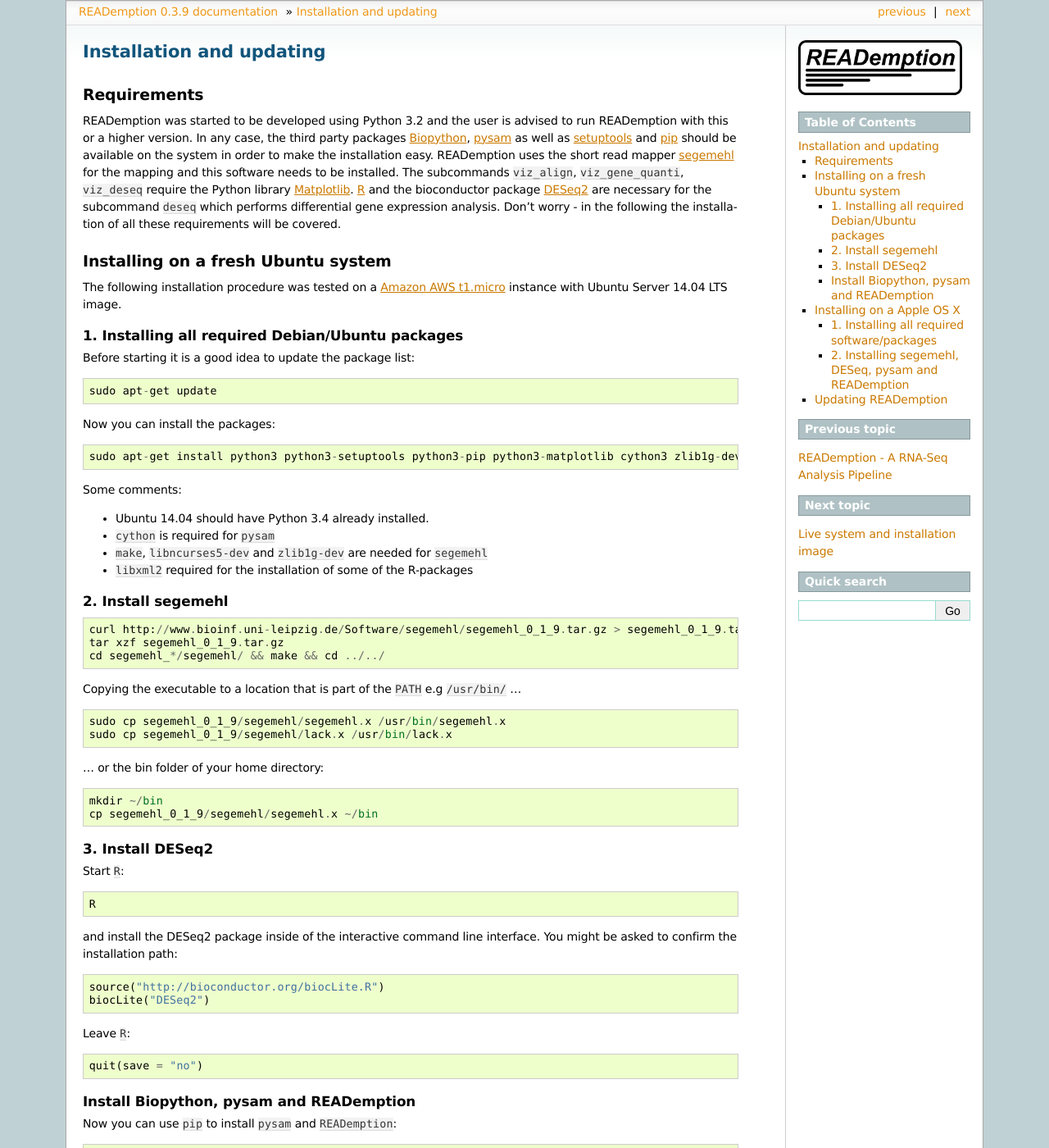
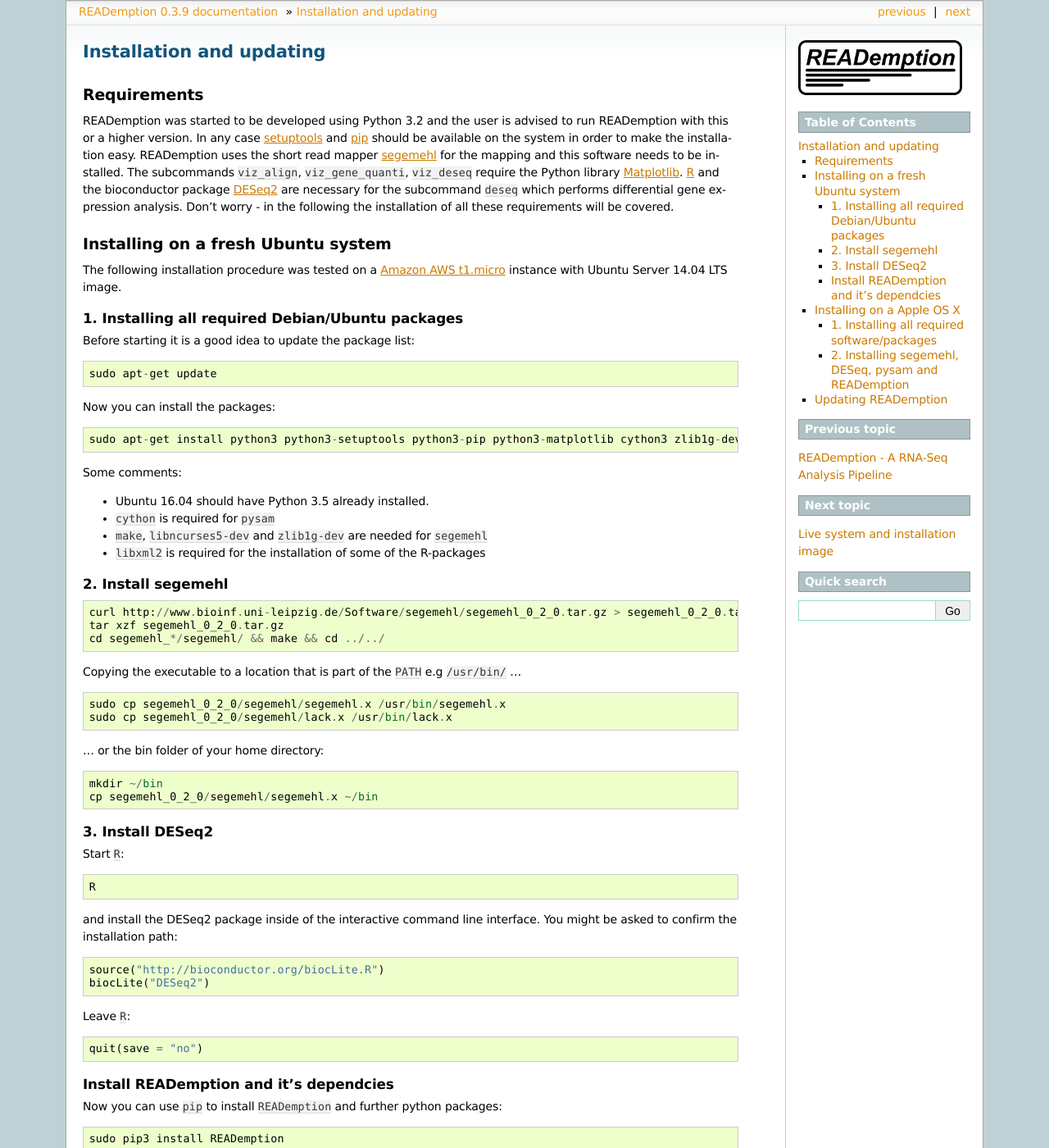
Before and after one commit to foerstner-lab/READemption, a Sphinx documentation site: the page built from docs/source/installation.rst, in a window 1280 px wide and 1400 px high. Shown: the whole window at 82% size. Built offline with Sphinx 7.4.7, drawn with Linux system fonts in a browser that asks for light colours; some of the changed text lies outside the part shown.

Commit message:
Update installation guide

```diff
--- a/docs/source/installation.rst
+++ b/docs/source/installation.rst
@@ -6,9 +6,7 @@ Requirements
 
 READemption was started to be developed using Python 3.2 and the user
 is advised to run READemption with this or a higher version. In any
-case, the third party packages `Biopython <http://biopython.org>`_,
-`pysam <https://code.google.com/p/pysam>`_ as well as `setuptools
-<https://pypi.python.org/pypi/setuptools>`_ and `pip
+case `setuptools <https://pypi.python.org/pypi/setuptools>`_ and `pip
 <http://www.pip-installer.org>`_ should be available on the system in
 order to make the installation easy. READemption uses the short read
 mapper `segemehl
@@ -44,18 +42,18 @@ Now you can install the packages::
 
 Some comments:
 
-- Ubuntu 14.04 should have Python 3.4 already installed.
+- Ubuntu 16.04 should have Python 3.5 already installed.
 - ``cython`` is required for ``pysam``
 - ``make``, ``libncurses5-dev`` and ``zlib1g-dev`` are needed for ``segemehl``
-- ``libxml2`` required for the installation of some of the R-packages
+- ``libxml2`` is required for the installation of some of the R-packages
 
 2. Install segemehl
 ~~~~~~~~~~~~~~~~~~~
 
 ::
 
-  curl http://www.bioinf.uni-leipzig.de/Software/segemehl/segemehl_0_1_9.tar.gz > segemehl_0_1_9.tar.gz
-  tar xzf segemehl_0_1_9.tar.gz
+  curl http://www.bioinf.uni-leipzig.de/Software/segemehl/segemehl_0_2_0.tar.gz > segemehl_0_2_0.tar.gz
+  tar xzf segemehl_0_2_0.tar.gz
   cd segemehl_*/segemehl/ && make && cd ../../
 
 Copying the executable to a location that is part of the ``PATH`` e.g
@@ -63,13 +61,13 @@ Copying the executable to a location that is part of the ``PATH`` e.g
 
 ::
 
-  sudo cp segemehl_0_1_9/segemehl/segemehl.x /usr/bin/segemehl.x
-  sudo cp segemehl_0_1_9/segemehl/lack.x /usr/bin/lack.x
+  sudo cp segemehl_0_2_0/segemehl/segemehl.x /usr/bin/segemehl.x
+  sudo cp segemehl_0_2_0/segemehl/lack.x /usr/bin/lack.x
 
 ... or the bin folder of your home directory::
 
   mkdir ~/bin
-  cp segemehl_0_1_9/segemehl/segemehl.x ~/bin
+  cp segemehl_0_2_0/segemehl/segemehl.x ~/bin
 
 3. Install DESeq2
 ~~~~~~~~~~~~~~~~~
@@ -90,13 +88,12 @@ Leave ``R``::
   quit(save = "no")
 
 
-Install Biopython, pysam and READemption
+Install  READemption and it's dependcies
 ~~~~~~~~~~~~~~~~~~~~~~~~~~~~~~~~~~~~~~~~
 
-Now you can use ``pip`` to install ``pysam`` and ``READemption``::
+Now you can use ``pip`` to install ``READemption`` and further python
+packages::
 
-  sudo pip3 install biopython
-  sudo pip3 install pysam
   sudo pip3 install READemption
 
 Voilà! You should now be able to call READemption::
```
Also changed, not shown: other parts of docs/source/installation.rst (+3 -3 lines), 1 other file.
